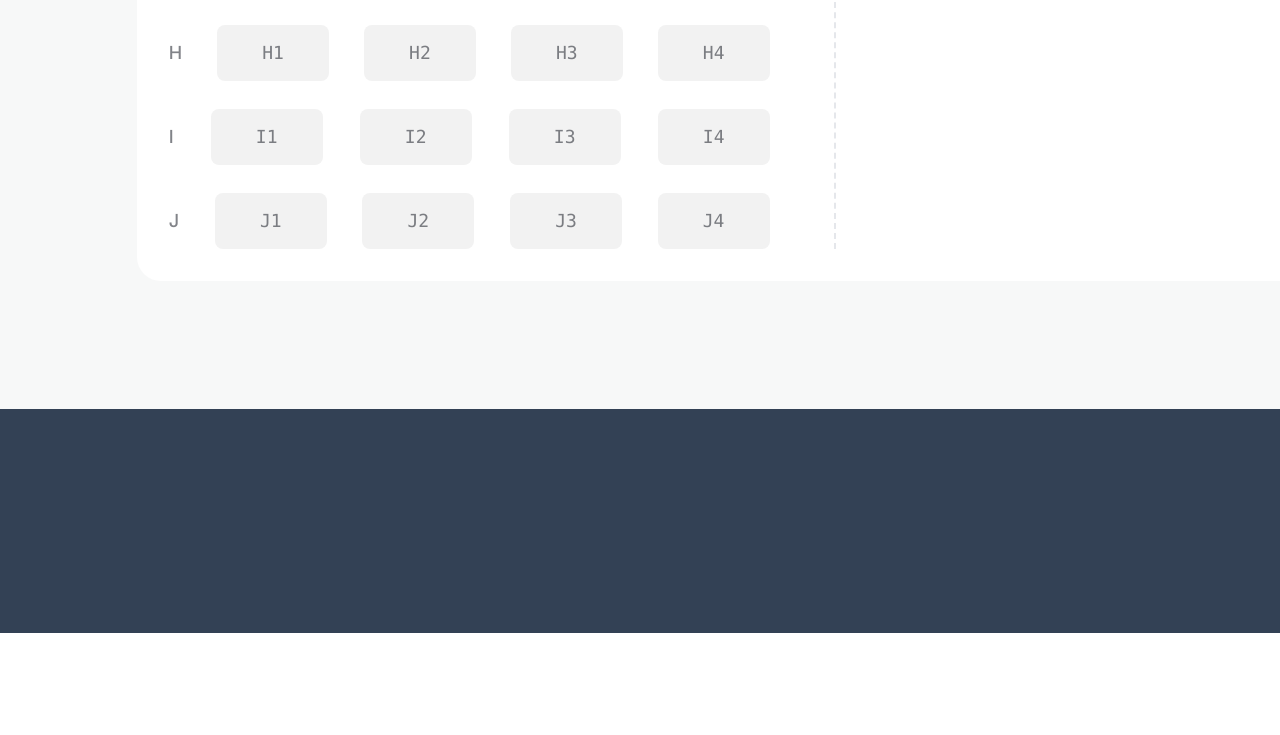
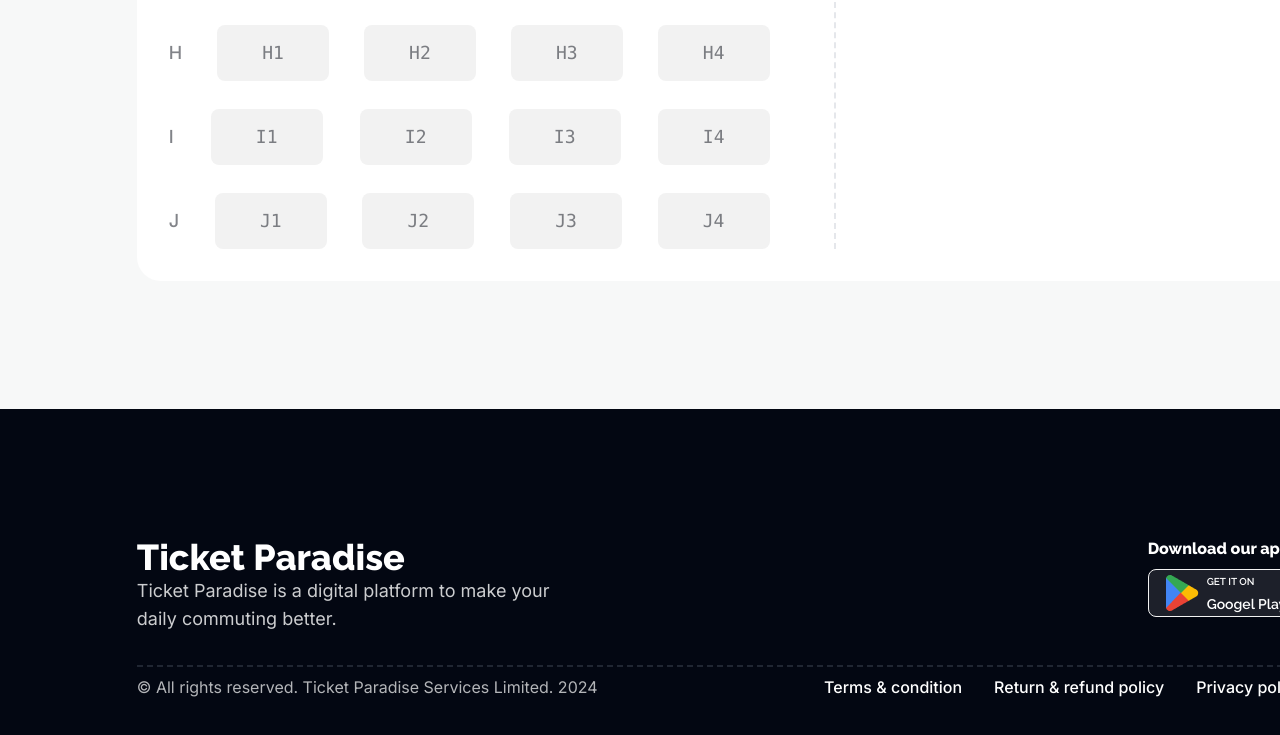
Before and after one commit to SubhaeSadeek/Br8A5-smart-ticketing, a plain HTML site: page index.html in a window 1280 px wide. Shown: the part 2885-3620 px from the top of the page. Before the commit the page ends 3518 px from the top, so only its background shows below. Drawn offline with nearby package versions, Linux system fonts and the light colour scheme.

Commit message:
All page are done including footer

```diff
--- a/index.html
+++ b/index.html
@@ -342,8 +342,27 @@
       </section>
     </main>
 
-    <footer>
- <div class="h-56 bg-slate-700"></div>
+    <footer class="h-[450px] bg-[#030712]">
+      <!-- footer section ##1 -->
+      <div class="flex justify-between w-[81%] border-b-2 border-dashed border-gray-600/40 pt-32 pb-8 mx-auto">
+        <div>
+          <h3 class="font-extrabold text-4xl text-white">Ticket Paradise</h3>
+          <p class="text-white/80 text-lg font-normal w-[70%] inter-fonts">Ticket Paradise is a digital platform to make your daily commuting better.</p>
+        </div>
+        <div class="text-white">
+          <P class="mb-2">Download our app</P>
+          <button class="btn bg-white/10 text-white"><img src="./images/playstore.png" alt=""><div><p class="mb-2 text-[10px] text-start">GET IT ON</p><p>Googel Play</p></div></button>
+        </div>
+      </div>
+      <!--  footer section ##2 -->
+      <div class="w-[81%] flex justify-between inter-fonts mt-2 mx-auto  ">
+        <p class="text-base text-white/70 font-normal">&copy; All rights reserved. Ticket Paradise Services Limited.  2024</p>
+        <div class="flex justify-between gap-8 font-medium text-base text-white">
+          <a href=""><p>Terms &amp; condition</p></a>
+          <a href=""><p>Return &amp; refund policy</p></a>
+          <a href=""><p>Privacy policy</p></a>
+        </div>
+      </div>
     </footer>
 </body>
 </html>
```
